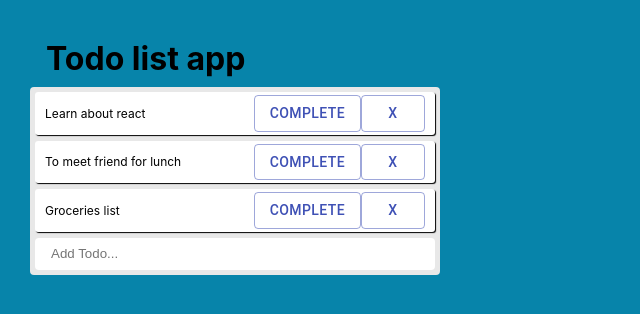
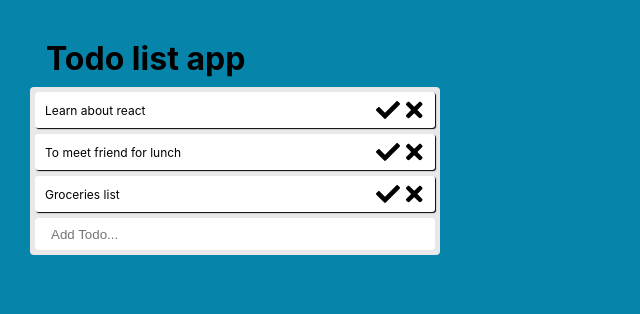
Before and after one commit to lsanchezvv/todo-app, a React (Create React App) app: page / in a window 1280 px wide. Shown: the top 314 px of the page, without its empty margins (0-640 px from the left). Built offline with nearby package versions, Linux system fonts and the light colour scheme.

Commit message:
adds font awesome

```diff
--- a/package.json
+++ b/package.json
@@ -3,6 +3,9 @@
   "version": "0.1.0",
   "private": true,
   "dependencies": {
+    "@fortawesome/fontawesome-svg-core": "^1.2.29",
+    "@fortawesome/free-solid-svg-icons": "^5.13.1",
+    "@fortawesome/react-fontawesome": "^0.1.11",
     "@material-ui/core": "^4.11.0",
     "@testing-library/jest-dom": "^4.2.4",
     "@testing-library/react": "^9.3.2",
--- /dev/null
+++ b/src/components/Todo/Todo.css
@@ -0,0 +1,3 @@
+.todo-action > * {
+  margin: 3px;
+}
--- a/src/components/Todo/index.js
+++ b/src/components/Todo/index.js
@@ -1,5 +1,9 @@
 import React from 'react'
-import { Button } from '@material-ui/core'
+import { FontAwesomeIcon } from '@fortawesome/react-fontawesome'
+import { faCheck, faTimes } from '@fortawesome/free-solid-svg-icons'
+import './Todo.css'
+
+
 
 function Todo ({ todo, index, completeTodo, removeTodo }) {
   return (
@@ -7,9 +11,9 @@ function Todo ({ todo, index, completeTodo, removeTodo }) {
       style={{ textDecoration: todo.isCompleted ? 'line-through' : '' }}
       className="todo">
       {todo.text}
-      <div>
-        <Button color="primary" variant="outlined" onClick={() => completeTodo(index)}>Complete</Button>
-        <Button color="primary" variant="outlined" onClick={() => removeTodo(index)}>x</Button>
+      <div className="todo-action">
+        <FontAwesomeIcon title="Mark as complete" size="2x" onClick={() => completeTodo(index)} icon={faCheck}></FontAwesomeIcon>
+        <FontAwesomeIcon title="Remove todo" size="2x" onClick={() => removeTodo(index)} icon={faTimes}></FontAwesomeIcon>
       </div>
     </div>
   )
```
Also changed, not shown: 1 other file (tests, documents, lock files or other folders).
